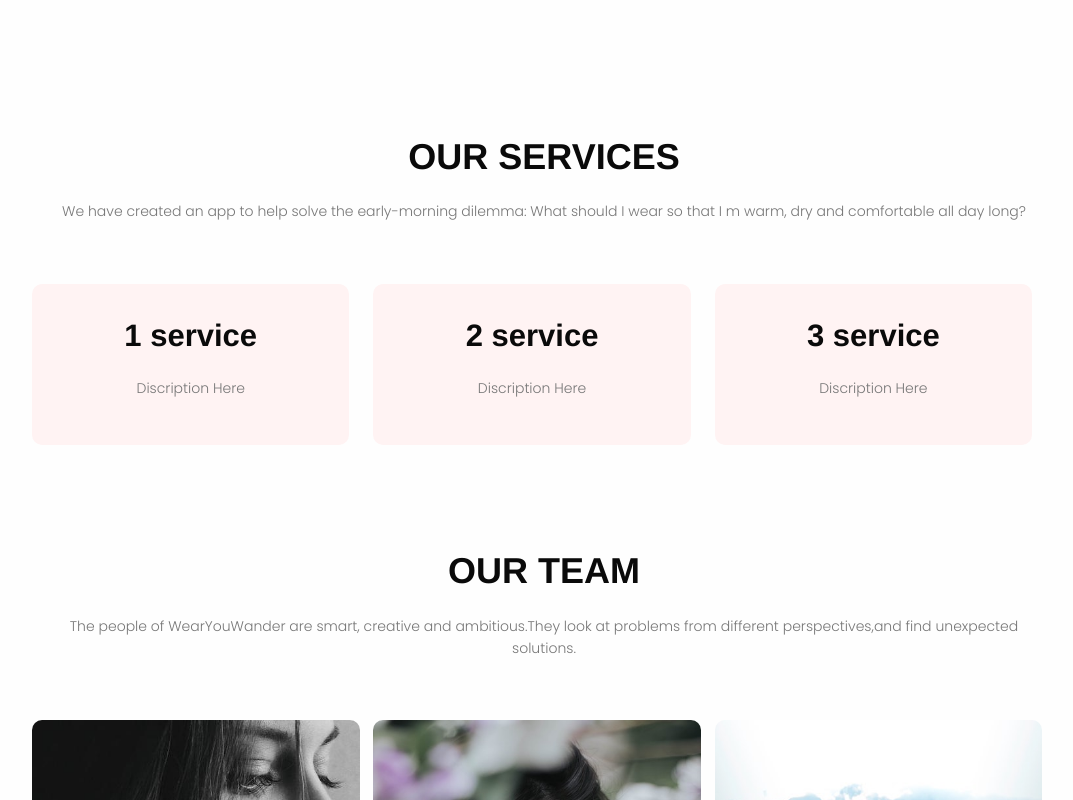
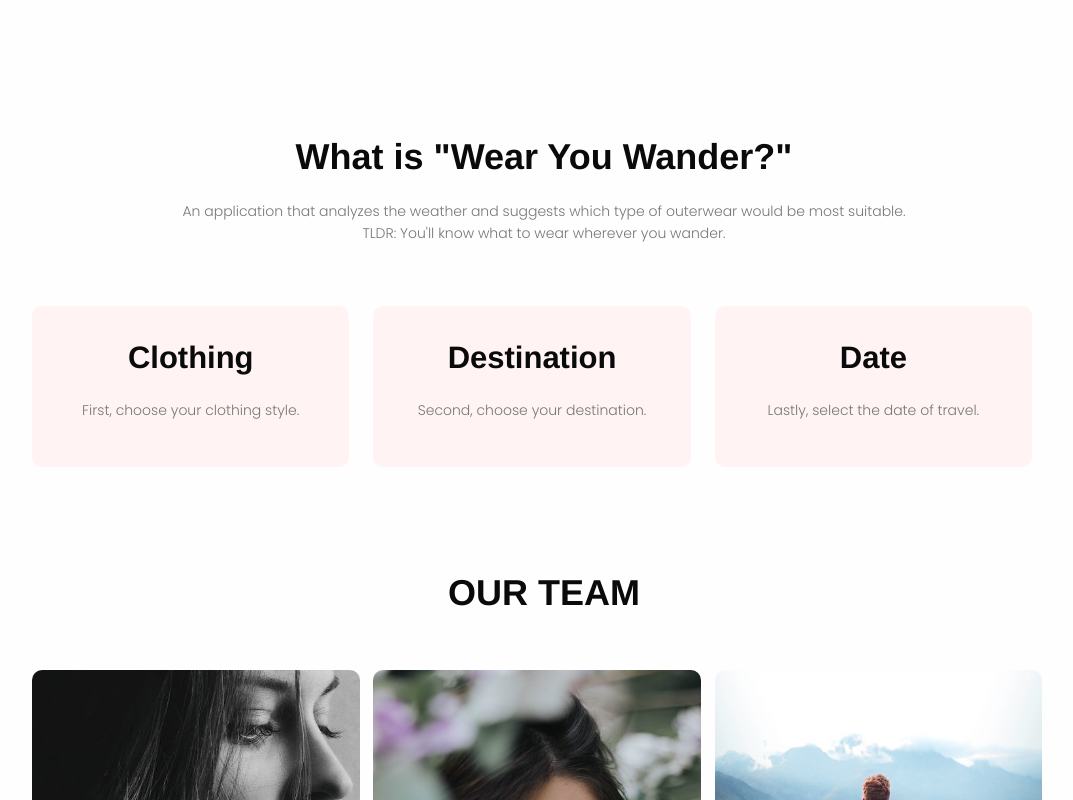
Before and after one commit to AveryCaldwell/WearYouWander, a plain HTML site: page index.html in a window 1280 px wide. Shown: the part 1080-1880 px from the top of the page, without its empty margins (96-1169 px from the left). Drawn offline with nearby package versions, Linux system fonts and the light colour scheme.

Commit message:
edited html and js file

```diff
--- a/Assets/js/script.js
+++ b/Assets/js/script.js
@@ -110,12 +110,20 @@ function setWeather() {
       }
       };
     .then((response) => (response.JSON ())) {
-      console.log(response);
+        return response.json(); // this becomes data in the next function
+  } else {
+    return false;
   }
-    /*.then(function (response) {
-      return response.JSON();
-    })
-    */
+}
+// if invalid city is entered
+      .then((data) => {
+      if (!data) {
+        alert("Invalid city name, please give a valid city name.");
+           } else {
+        // Data is now stored in the cityWeather variable
+        cityWeather = data;
+           }
+
     .then(function (weatherConditions) {
       let historicalFcst = weatherConditions.statsfcst;
       let temperature = weatherConditions.temp;
@@ -124,12 +132,17 @@ function setWeather() {
 
       console.log(historicalFcst, temperature, feelsLike, conditionsToday);
     });
+    // people_gender; Valid values: male, female, both
 }
 // !!! Weather forecast requests for single locations include the current conditions as property ‘currentConditions’ of the location object. The currentConditions property resembles a single row of the forecast or history values area
 // Each location will return an array of weather data values in the values array. Each value returns the weather data for a single period of time: temp
 // locationMode=single
 
-// people_gender; Valid values: male, female, both
+//TO DO:
+// - must pick future date
+// - cant leave spaces blank
+// - must choose city
+// - must choose a clothing option or defaults both?
 
 const buttonElem = document.querySelector(".searchBtn");
 const modalElen = document.querySelector(".container");
--- a/index.html
+++ b/index.html
@@ -187,21 +187,22 @@
   <!-- Our Services -->
 
   <section id="servicelink" class="ourServices">
-    <h1>OUR SERVICES</h1>
-    <p>We have created an app to help solve the early-morning dilemma: What should I wear so that I m warm, dry and
-      comfortable all day long?</p>
+    <h1>What is "Wear You Wander?"</h1>
+    <p>An application that analyzes the weather and suggests which type of outerwear would be most suitable. </br> TLDR:
+      You'll know what to wear
+      wherever you wander.</p>
     <div class="row">
       <div class="services-col">
-        <h3>1 service</h3>
-        <p>Discription Here</p>
+        <h3>Clothing</h3>
+        <p>First, choose your clothing style.</p>
       </div>
       <div class="services-col">
-        <h3>2 service</h3>
-        <p>Discription Here</p>
+        <h3>Destination</h3>
+        <p>Second, choose your destination.</p>
       </div>
       <div class="services-col">
-        <h3>3 service</h3>
-        <p>Discription Here</p>
+        <h3>Date</h3>
+        <p>Lastly, select the date of travel.</p>
       </div>
     </div>
   </section>
@@ -210,8 +211,8 @@
 
   <section id="team" class="ourTeam">
     <h1>OUR TEAM</h1>
-    <p>The people of WearYouWander are smart, creative and ambitious.They look at problems from different
-      perspectives,and find unexpected solutions.</p>
+    <!-- <p>The people of WearYouWander are smart, creative and ambitious.They look at problems from different -->
+    <!-- perspectives,and find unexpected solutions.</p> -->
     <div class="row">
       <div class="team-col">
         <img src="./Assets/img/Team1.jpeg" alt="">
@@ -240,7 +241,8 @@
 
   <section id="about" class="footer">
     <h4>ABOUT US</h4>
-    <P>Discription Here</P>
+    <P>A group of Coding Bootcamp students that created an application using two server-side APIs to determine clothing
+      options based off weather in a certain location.</P>
     <div class="icons">
       <i class="fa-brands fa-github"></i>
       <i class="fa-brands fa-twitter"></i>
```
